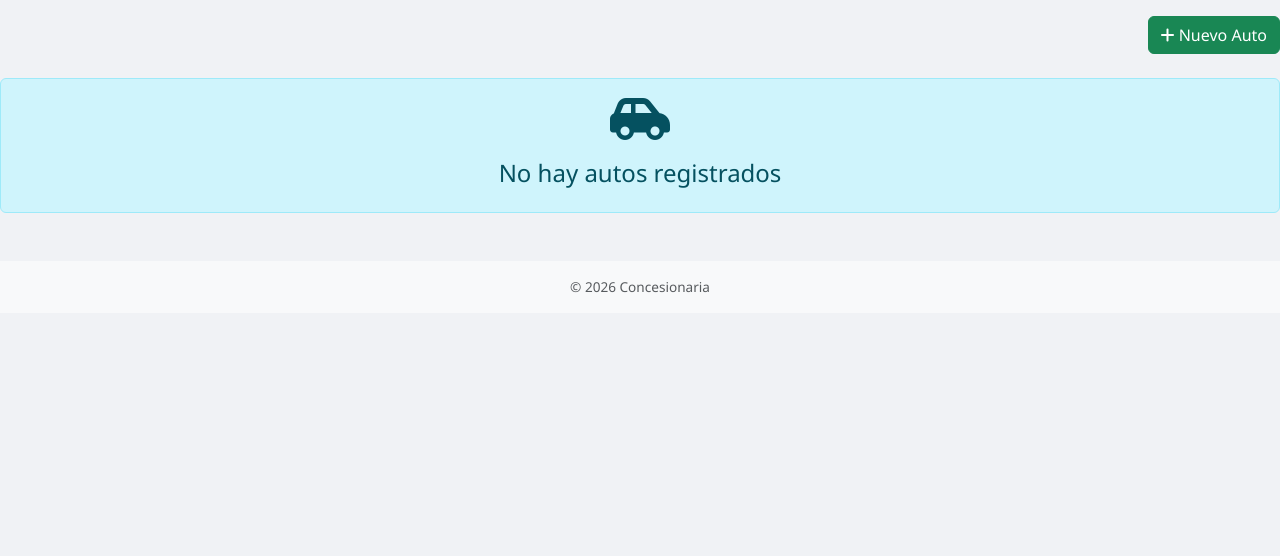
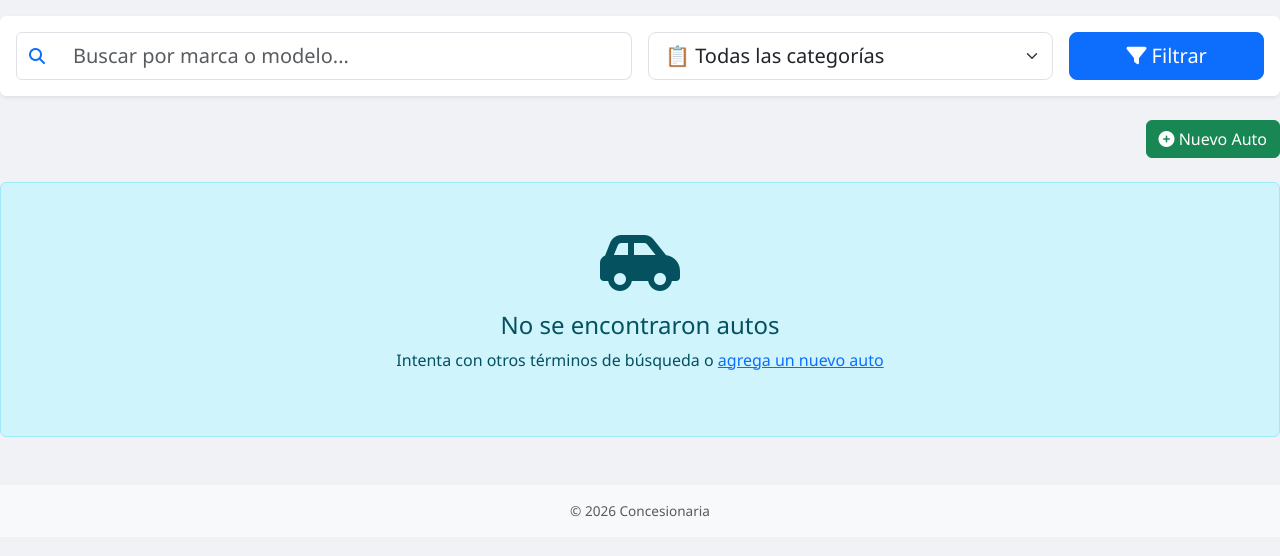
Before and after one commit to Said-a-r/Concesionaria, a Flask app: page /autos/ in a window 1280 px wide. Shown: the part 56-612 px from the top of the page. Run offline with Flask 3, Linux system fonts and the light colour scheme; data that the repository does not hold is empty.

Commit message:
Frontend: agregar barra de búsqueda

```diff
--- a/app/routes/autos_routes.py
+++ b/app/routes/autos_routes.py
@@ -27,8 +27,40 @@ def guardar_imagen(archivo):
 
 @autos_bp.route('/')
 def lista():
-    autos = obtener_todos_autos(current_app.db)
-    return render_template('autos/lista.html', autos=autos)
+    categoria = request.args.get('categoria', '').strip()
+    busqueda = request.args.get('buscar', '').strip()
+
+    # Construir filtro de MongoDB
+    filtro = {}
+
+    # Filtro por categoría (exacto)
+    if categoria:
+        filtro['categoria'] = categoria
+
+    # Filtro por búsqueda (marca o modelo, case-insensitive)
+    if busqueda:
+        filtro['$or'] = [
+            {'marca': {'$regex': busqueda, '$options': 'i'}},
+            {'modelo': {'$regex': busqueda, '$options': 'i'}}
+        ]
+
+    # Aplicar filtro en MongoDB
+    if filtro:
+        autos_cursor = current_app.db.autos.find(filtro).sort('_id', -1)
+    else:
+        autos_cursor = current_app.db.autos.find().sort('_id', -1)
+
+    # Convertir ObjectId a string
+    autos = []
+    for auto in autos_cursor:
+        auto['_id'] = str(auto['_id'])
+        autos.append(auto)
+
+    return render_template(
+        'autos/lista.html',
+        autos=autos,
+        categoria_actual=categoria
+    )
 
 @autos_bp.route('/nuevo', methods=['GET', 'POST'])
 def nuevo():
--- a/app/templates/autos/lista.html
+++ b/app/templates/autos/lista.html
@@ -3,18 +3,88 @@
 {% block title %}Lista de Autos{% endblock %}
 
 {% block content %}
-<div class="d-flex justify-content-end align-items-center mb-4">
 
+<!-- Tarjeta de búsqueda y filtros -->
+<div class="card shadow-sm mb-4 border-0">
+    <div class="card-body">
+        <form action="{{ url_for('autos.lista') }}" method="GET">
+            <div class="row g-3">
+                <!-- Campo de búsqueda -->
+                <div class="col-md-6">
+                    <div class="input-group">
+                        <span class="input-group-text bg-white">
+                            <i class="fas fa-search text-primary"></i>
+                        </span>
+                        <input
+                            type="text"
+                            name="buscar"
+                            class="form-control form-control-lg"
+                            placeholder="Buscar por marca o modelo..."
+                            value="{{ request.args.get('buscar', '') }}"
+                            style="border-left: none;">
+                    </div>
+                </div>
+
+                <!-- Filtro categoría -->
+                <div class="col-md-4">
+                    <select name="categoria" class="form-select form-select-lg">
+                        <option value="">📋 Todas las categorías</option>
+                        <option value="Sedán" {% if categoria_actual == 'Sedán' %}selected{% endif %}>🚗 Sedán</option>
+                        <option value="SUV" {% if categoria_actual == 'SUV' %}selected{% endif %}>🚙 SUV</option>
+                        <option value="Pickup" {% if categoria_actual == 'Pickup' %}selected{% endif %}>🛻 Pickup</option>
+                        <option value="Hatchback" {% if categoria_actual == 'Hatchback' %}selected{% endif %}>🚘 Hatchback</option>
+                        <option value="Deportivo" {% if categoria_actual == 'Deportivo' %}selected{% endif %}>🏎️ Deportivo</option>
+                    </select>
+                </div>
+
+                <!-- Botón filtrar -->
+                <div class="col-md-2">
+                    <button type="submit" class="btn btn-primary btn-lg w-100">
+                        <i class="fas fa-filter"></i> Filtrar
+                    </button>
+                </div>
+            </div>
+
+            <!-- Mostrar filtros activos y botón limpiar -->
+            {% if request.args.get('buscar') or request.args.get('categoria') %}
+            <div class="mt-3 pt-2 border-top">
+                <div class="d-flex justify-content-between align-items-center">
+                    <div>
+                        <span class="text-muted small">Filtros activos:</span>
+                        {% if request.args.get('buscar') %}
+                            <span class="badge bg-primary ms-2">
+                                🔍 {{ request.args.get('buscar') }}
+                            </span>
+                        {% endif %}
+                        {% if request.args.get('categoria') %}
+                            <span class="badge bg-success ms-2">
+                                📁 {{ request.args.get('categoria') }}
+                            </span>
+                        {% endif %}
+                    </div>
+                    <a href="{{ url_for('autos.lista') }}" class="btn btn-sm btn-outline-secondary">
+                        <i class="fas fa-times"></i> Limpiar filtros
+                    </a>
+                </div>
+            </div>
+            {% endif %}
+        </form>
+    </div>
+</div>
+
+<!-- Botón Nuevo Auto -->
+<div class="d-flex justify-content-end mb-4">
     <a href="{{ url_for('autos.nuevo') }}" class="btn btn-success">
-        <i class="fas fa-plus"></i> Nuevo Auto
+        <i class="fas fa-plus-circle"></i> Nuevo Auto
     </a>
 </div>
 
+<!-- Resultados -->
 {% if autos %}
     <div class="row">
         {% for auto in autos %}
         <div class="col-md-4 mb-4">
-            <div class="card h-100 shadow-sm">
+            <div class="card h-100 shadow-sm border-0">
                 <img src="{{ auto.get('imagen_url', '/static/default.jpg') }}"
                      class="card-img-top"
                      alt="{{ auto.marca }} {{ auto.modelo }}"
@@ -24,14 +94,14 @@
                 <div class="card-body">
                     <h5 class="card-title">{{ auto.get('marca', '?') }} {{ auto.get('modelo', '?') }}</h5>
                     <p class="card-text">
-                        <strong></i> Precio:</strong> ${{ "{:,.2f}".format(auto.get('precio', 0)).replace(",", ".") }}<br>
-                        <strong></i> Stock:</strong>
+                        <strong><i class="fas fa-tag"></i> Precio:</strong> ${{ "{:,.2f}".format(auto.get('precio', 0)).replace(",", ".") }}<br>
+                        <strong><i class="fas fa-boxes"></i> Stock:</strong>
                         {% if auto.get('stock', 0) > 0 %}
                             {{ auto.get('stock') }} unidades
                         {% else %}
                             <span class="badge bg-danger">Agotado</span>
                         {% endif %}<br>
-                        <strong>Categoría:</strong> {{ auto.get('categoria', 'Sin categoría') }}
+                        <strong><i class="fas fa-car"></i> Categoría:</strong> {{ auto.get('categoria', 'Sin categoría') }}
                     </p>
                 </div>
                 <div class="card-footer bg-white border-top-0">
@@ -51,11 +121,17 @@
         </div>
         {% endfor %}
     </div>
+
+    <!-- Contador de resultados -->
+    <div class="text-center text-muted mt-3">
+        <small>Mostrando {{ autos|length }} auto(s)</small>
+    </div>
 {% else %}
-    <div class="alert alert-info text-center">
-        <i class="fas fa-car-side fa-3x mb-3"></i>
-        <h4>No hay autos registrados</h4>
-
+    <div class="alert alert-info text-center py-5">
+        <i class="fas fa-car-side fa-4x mb-3"></i>
+        <h4>No se encontraron autos</h4>
+        <p>Intenta con otros términos de búsqueda o <a href="{{ url_for('autos.nuevo') }}">agrega un nuevo auto</a></p>
     </div>
 {% endif %}
+
 {% endblock %}
```
Also changed, not shown: app/static/uploads/auto_20260522_034004_imagen_2026-05-22_033937656.png (added), app/static/uploads/auto_20260522_034055_imagen_2026-05-22_034024924.png (added), app/static/uploads/auto_20260522_034157_imagen_2026-05-22_034124708.png (added), app/static/uploads/auto_20260522_034238_imagen_2026-05-22_034215571.png (added), app/static/uploads/auto_20260522_034348_imagen_2026-05-22_034347686.png (added), app/static/uploads/auto_20260522_034448_imagen_2026-05-22_034419002.png (added).
